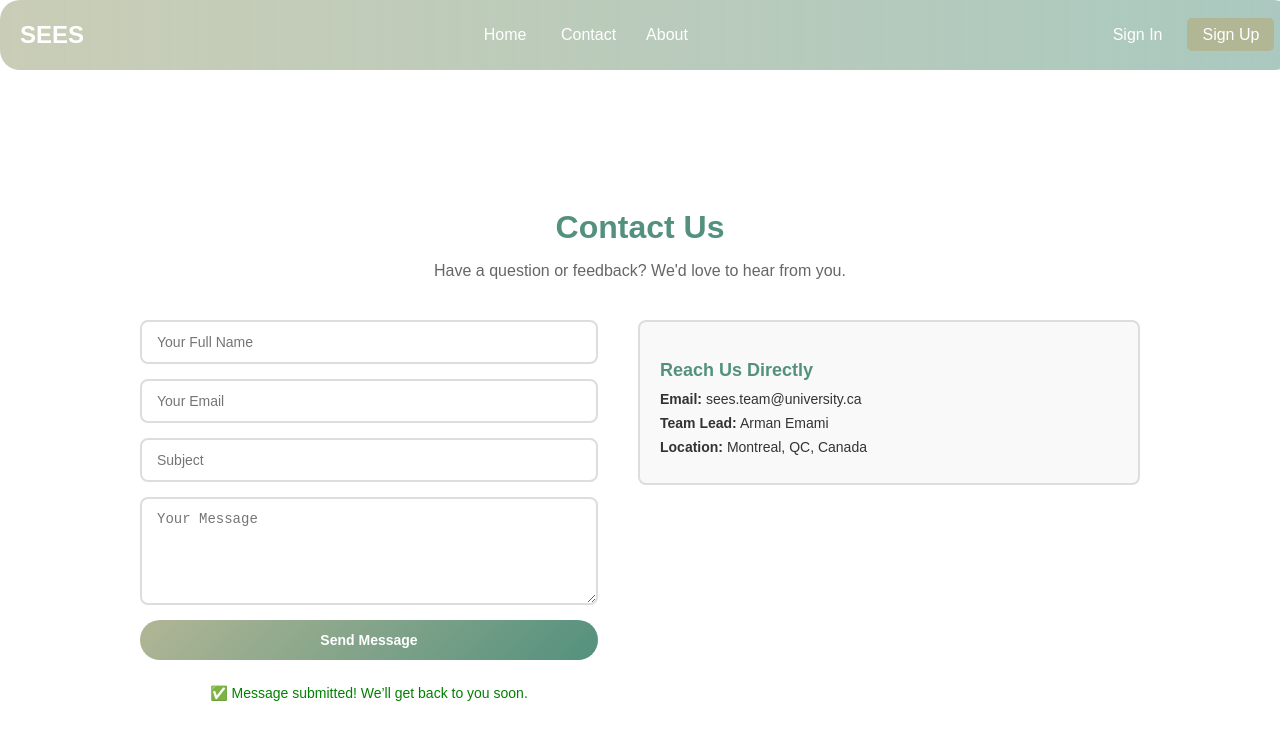
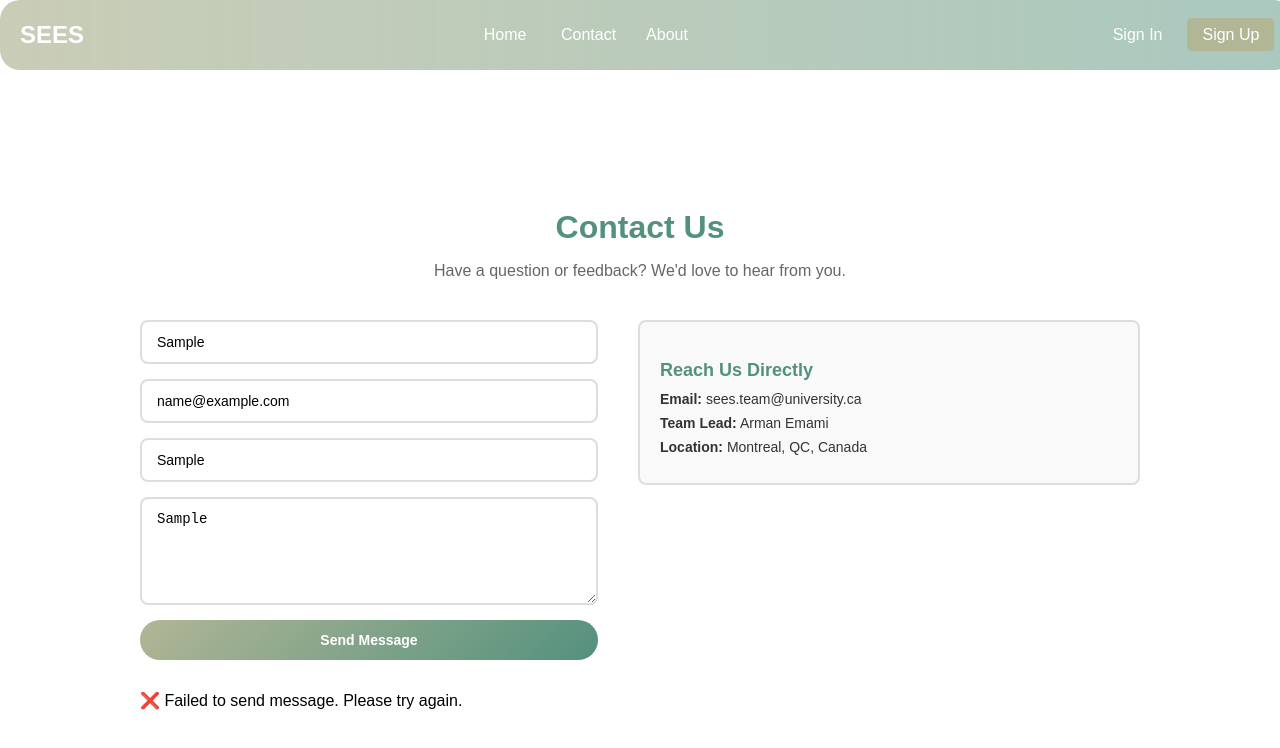
Before and after one commit to aymanmhd/SOEN343_Project_W25, a React (Create React App) app in the folder frontend/: page /contact in a window 1280 px wide. Both pictures are taken after typing "Sample", "name@example.com", "Sample", "Sample" into the empty fields and a click on the button "Send Message". Shown: the top 748 px of the page. Built offline with nearby package versions, Linux system fonts and the light colour scheme; no server answers.

Commit message:
Implemented contact page

```diff
--- a/frontend/src/pages/ContactPage.jsx
+++ b/frontend/src/pages/ContactPage.jsx
@@ -1,5 +1,6 @@
 import React, { useState } from "react";
 import "../styles/ContactPage.css";
+import { api_private_post } from "../utils/api.js";
 
 const ContactPage = () => {
   const [form, setForm] = useState({
@@ -8,8 +9,9 @@ const ContactPage = () => {
     subject: "",
     message: "",
   });
-
   const [submitted, setSubmitted] = useState(false);
+  const [error, setError] = useState("");
+  const [isSubmitting, setIsSubmitting] = useState(false);
 
   const handleChange = (e) => {
     setForm({ ...form, [e.target.name]: e.target.value });
@@ -17,11 +19,26 @@ const ContactPage = () => {
 
   const handleSubmit = (e) => {
     e.preventDefault();
+    setIsSubmitting(true);
+    setError("");
 
-    // BACKEND: Replace this with a real API call (e.g. POST /api/contact)
-    console.log("Contact Form Submitted:", form);
-    setSubmitted(true);
-    setForm({ name: "", email: "", subject: "", message: "" });
+    console.log("Form data:", form);    // Debugging line
+
+    api_private_post(
+      "/api/contact",
+      form,
+      (response) => {
+        setSubmitted(true);
+        setForm({ name: "", email: "", subject: "", message: "" });
+        setIsSubmitting(false);
+        setTimeout(() => setSubmitted(false), 5000);
+      },
+      (err) => {
+        console.error("Contact submission failed:", err);
+        setError("Failed to send message. Please try again.");
+        setIsSubmitting(false);
+      }
+    );
   };
 
   return (
@@ -71,13 +88,23 @@ const ContactPage = () => {
             required
           ></textarea>
 
-          <button type="submit" className="btn-send">
-            Send Message
+          <button
+            type="submit"
+            className="btn-send"
+            disabled={isSubmitting}
+          >
+            {isSubmitting ? "Sending..." : "Send Message"}
           </button>
 
           {submitted && (
             <p className="success-message">
               ✅ Message submitted! We’ll get back to you soon.
+            </p>
+          )}
+
+          {error && (
+            <p className="error-message">
+              ❌ {error}
             </p>
           )}
         </form>
```
